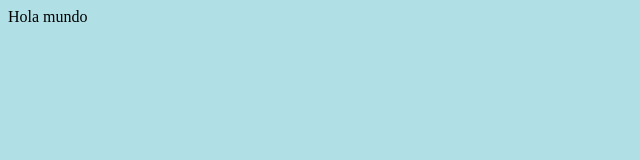
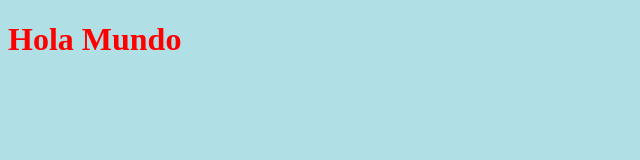
Before and after one commit to amarosuarez/amarosv.github.io, a plain HTML site: page prueba.html in a window 1280 px wide. Shown: the whole page, without its empty margins (0-640 px from the left). Drawn offline with Linux system fonts and the light colour scheme.

Commit message:
prueba
Prueba con h1

```diff
--- a/prueba.html
+++ b/prueba.html
@@ -13,6 +13,6 @@
 		</style>
 	</head>
 	<body>
-		Hola mundo
+		<h1>Hola Mundo</h1>
 	</body>
 </html>
```
